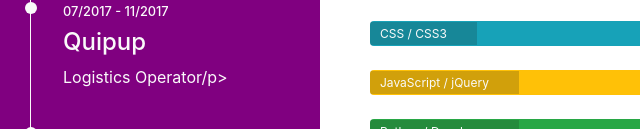
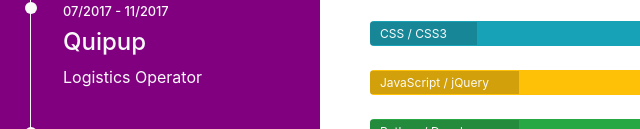
Before and after one commit to donald2102/My-Resume, a plain HTML site: page Resume.html in a window 1280 px wide. Shown: the part 671-800 px from the top of the page, 0-640 px from the left. Drawn offline with nearby package versions, Linux system fonts and the light colour scheme.

Commit message:
Revised Resume

```diff
--- a/Resume.html
+++ b/Resume.html
@@ -57,7 +57,7 @@
                 </div>
                 <div class="timeline-item" dates="07/2017 - 11/2017">
                     <h4>Quipup</h4>
-                    <p>Logistics Operator/p>
+                    <p>Logistics Operator</p>
                 </div>
                 <div class="timeline-item" dates="06/2015 - 07/2017">
                     <h4>Pitman's People</h4>
```
